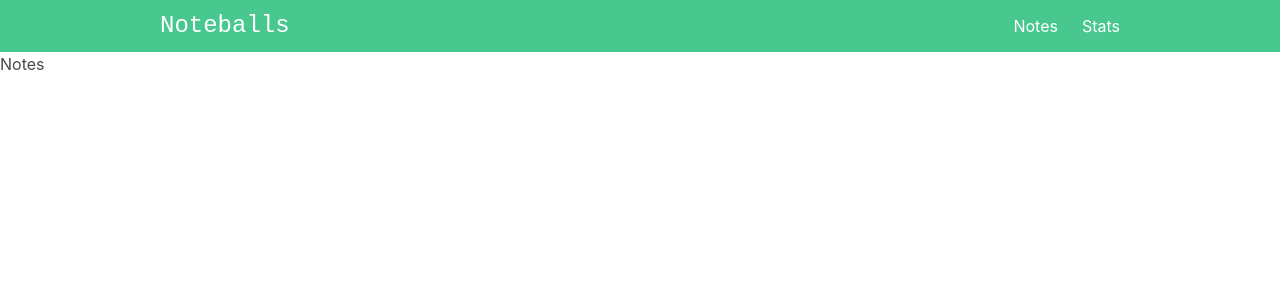
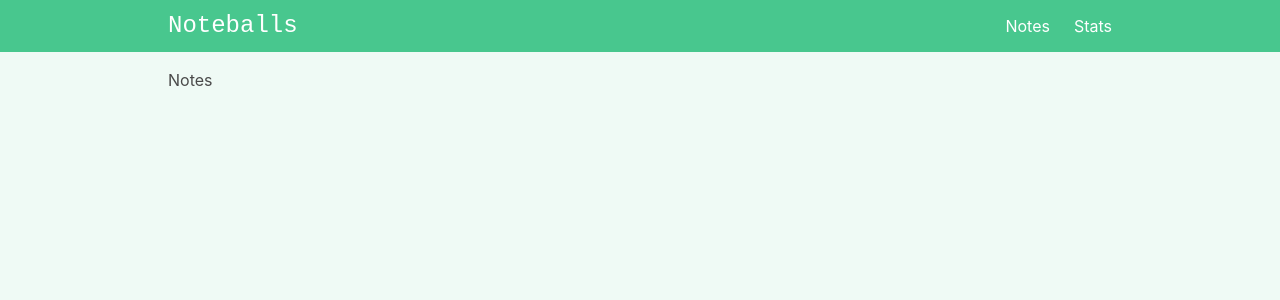
Before and after one commit to PangoRules/Vue-Composition-Api-Course, a Vue app in the folder vue-composition-api-noteballs/: page / in a window 1280 px wide. Shown: the top 300 px of the page. Built offline with nearby package versions, Linux system fonts and the light colour scheme.

Commit message:
Design of pages/layout

```diff
--- a/vue-composition-api-noteballs/index.html
+++ b/vue-composition-api-noteballs/index.html
@@ -1,5 +1,5 @@
 <!DOCTYPE html>
-<html lang="en">
+<html lang="en" class="has-background-success-light">
   <head>
     <meta charset="UTF-8">
     <link rel="icon" href="/favicon.ico">
--- a/vue-composition-api-noteballs/src/App.vue
+++ b/vue-composition-api-noteballs/src/App.vue
@@ -1,6 +1,8 @@
 <template>
 	<Navbar></Navbar>
-	<RouterView />
+	<div class="container is-max-desktop px-2 py-4">
+		<RouterView />
+	</div>
 </template>
 
 <script setup>
--- a/vue-composition-api-noteballs/src/components/layout/Navbar.vue
+++ b/vue-composition-api-noteballs/src/components/layout/Navbar.vue
@@ -1,7 +1,7 @@
 <template>
 	<nav class="navbar is-success" role="navigation" aria-label="main navigation">
 
-		<div class="container is-max-desktop">
+		<div class="container is-max-desktop px-2">
 			<div class="navbar-brand">
 				<div class="navbar-item is-size-4 is-family-monospace ">
 					Noteballs
```
